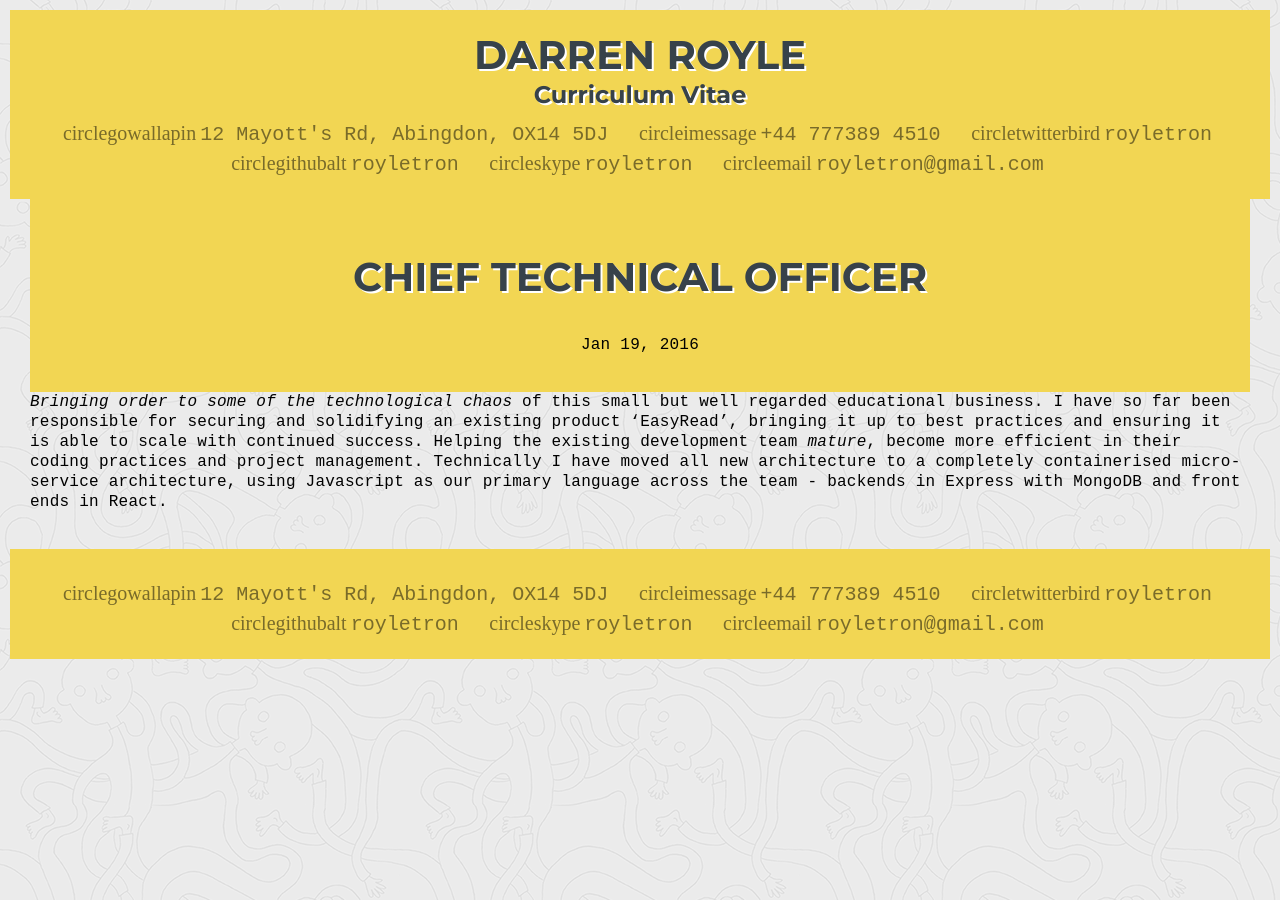
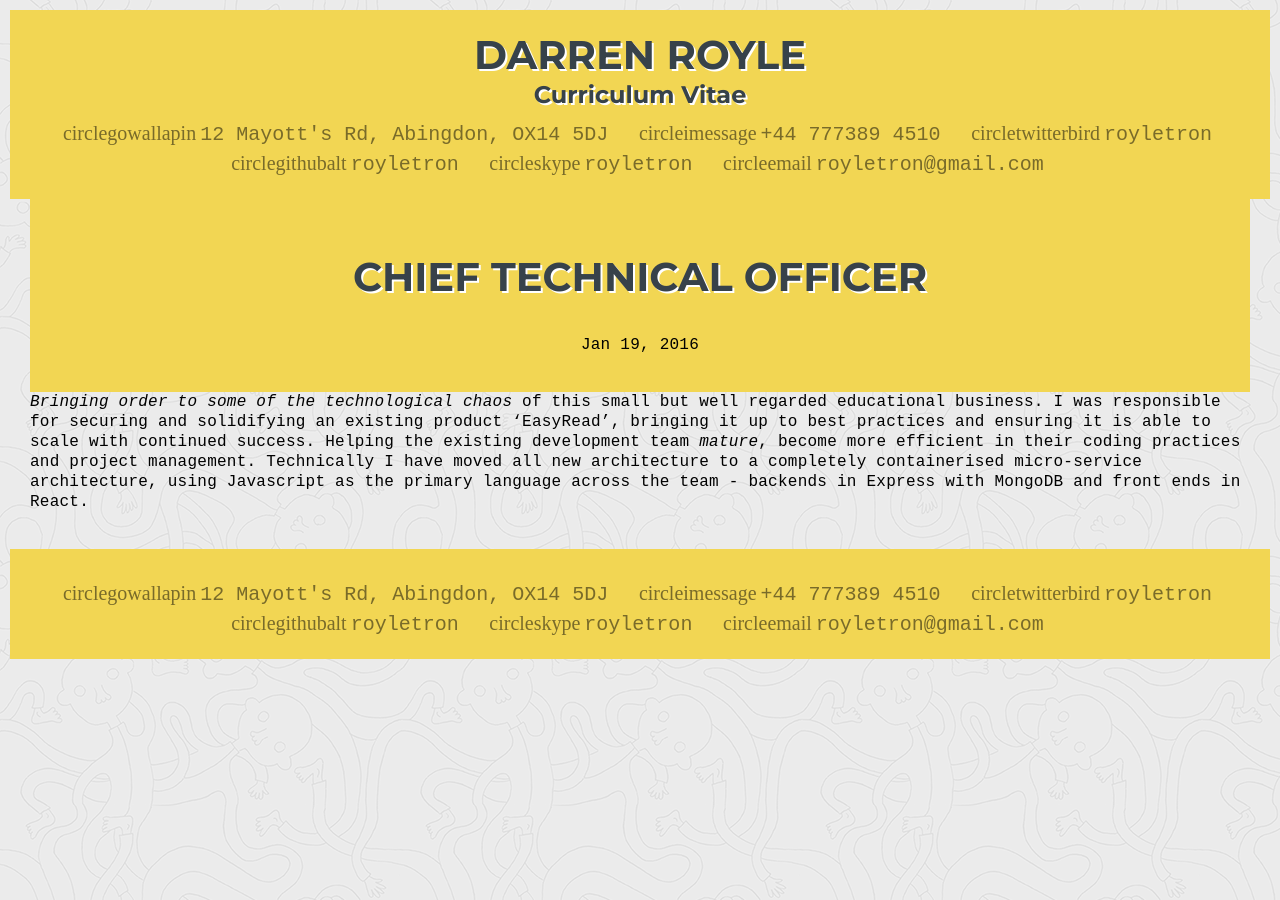
Before and after one commit to sudo-jaa/cv, a Jekyll site: the page built from _posts/employment/2016-01-19-chief-technical-officer.markdown, in a window 1280 px wide. Built offline with Jekyll 4.4.1, drawn with Linux system fonts in a browser that asks for light colours; some web fonts are replaced; our own code applies the rules of GitHub Pages for plain Markdown files.

Commit message:
Update 2016-01-19-chief-technical-officer.markdown

```diff
--- a/_posts/employment/2016-01-19-chief-technical-officer.markdown
+++ b/_posts/employment/2016-01-19-chief-technical-officer.markdown
@@ -28,4 +29,4 @@ skills:
 - Stripe
 ---
 
-*Bringing order to some of the technological chaos* of this small but well regarded educational business. I have so far been responsible for securing and solidifying an existing product 'EasyRead', bringing it up to best practices and ensuring it is able to scale with continued success. Helping the existing development team *mature*, become more efficient in their coding practices and project management. Technically I have moved all new architecture to a completely containerised micro-service architecture, using Javascript as our primary language across the team - backends in Express with MongoDB and front ends in React.
+*Bringing order to some of the technological chaos* of this small but well regarded educational business. I was responsible for securing and solidifying an existing product 'EasyRead', bringing it up to best practices and ensuring it is able to scale with continued success. Helping the existing development team *mature*, become more efficient in their coding practices and project management. Technically I have moved all new architecture to a completely containerised micro-service architecture, using Javascript as the primary language across the team - backends in Express with MongoDB and front ends in React.
```
Also changed, not shown: other parts of _posts/employment/2016-01-19-chief-technical-officer.markdown (+1 -0 lines).
